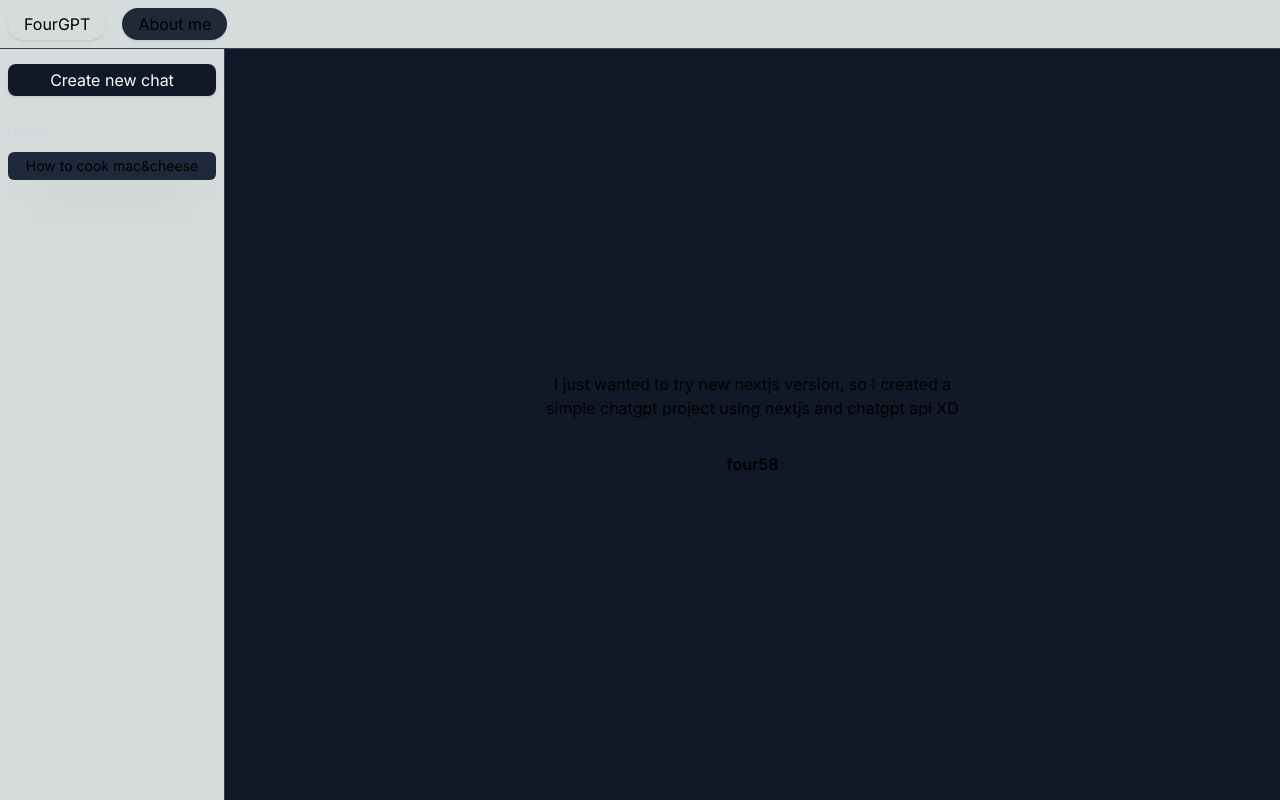
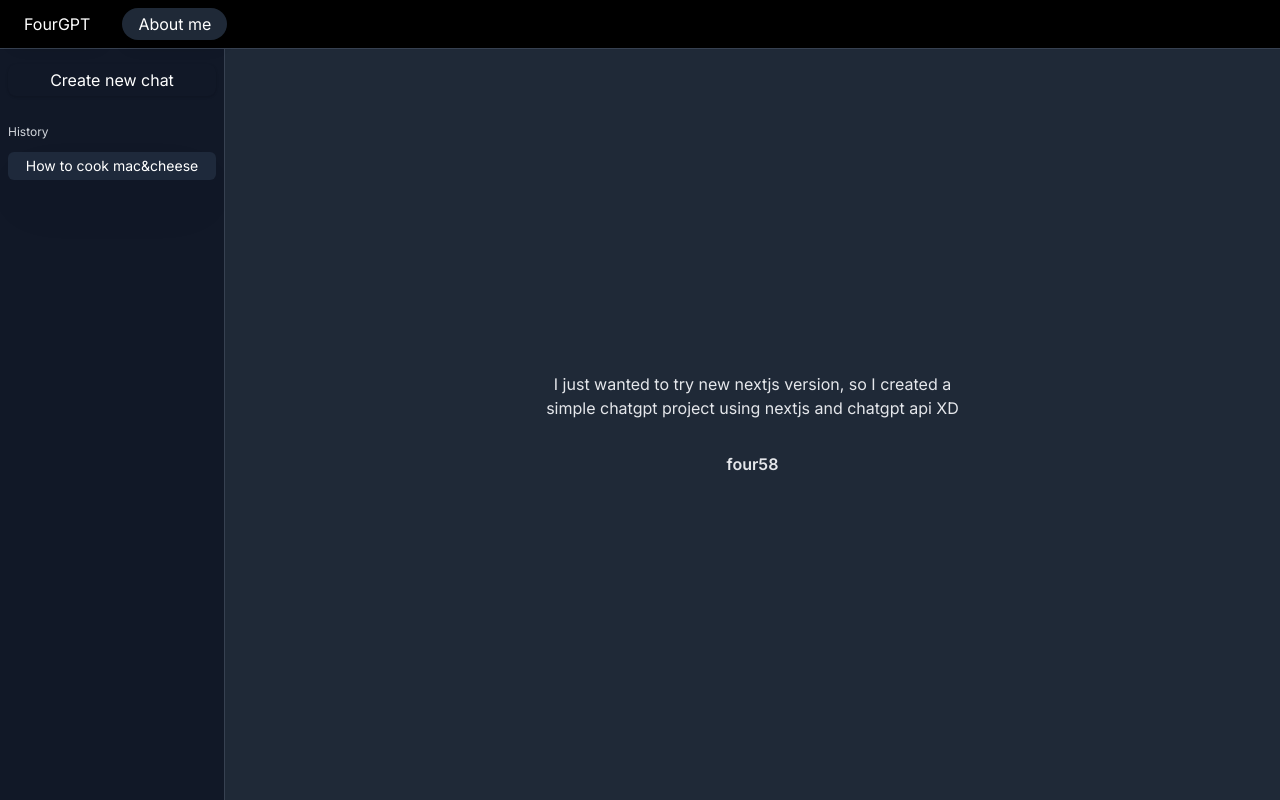
Before and after one commit to Four58/FourGPT, a Next.js app: page /about in a window 1280 px wide. Built offline with nearby package versions, Linux system fonts and the light colour scheme.

Commit message:
fix: fix color issues

```diff
--- a/src/app/about/page.tsx
+++ b/src/app/about/page.tsx
@@ -1,11 +1,11 @@
 const AboutPage = () => {
   return (
     <div className="h-full flex flex-col gap-8 items-center justify-center">
-      <p className="max-w-[420px] text-center">
+      <p className="max-w-[420px] text-center text-gray-200">
         I just wanted to try new nextjs version, so I created a simple chatgpt
         project using nextjs and chatgpt api XD
       </p>
-      <p className="font-semibold">four58</p>
+      <p className="font-semibold text-gray-200">four58</p>
     </div>
   );
 };
--- a/src/app/globals.css
+++ b/src/app/globals.css
@@ -2,7 +2,7 @@
 @tailwind components;
 @tailwind utilities;
 
-:root {
+/* :root {
   --foreground-rgb: 0, 0, 0;
   --background-start-rgb: 214, 219, 220;
   --background-end-rgb: 255, 255, 255;
@@ -30,4 +30,4 @@ body {
   .text-balance {
     text-wrap: balance;
   }
-}
+} */
--- a/src/app/layout.tsx
+++ b/src/app/layout.tsx
@@ -45,7 +45,7 @@ export default function RootLayout({
           <Navbar />
           <div className="flex h-full pt-12">
             <HistoryBar MockHistoryItem={MockHistoryItem} />
-            <div className="h-full w-full bg-gray-900">{children}</div>
+            <div className="h-full w-full bg-gray-800">{children}</div>
           </div>
         </div>
       </body>
--- a/src/components/AIGenerator/ContentSection/Content.tsx
+++ b/src/components/AIGenerator/ContentSection/Content.tsx
@@ -15,13 +15,13 @@ const Content = ({ content }: props) => {
       {content.map((content, index) => (
         <div className="flex flex-col gap-8 pb-8" key={index}>
           <div>
-            <p className="font-semibold">You</p>
+            <p className="font-semibold text-white">You</p>
             <p className="leading-7 font-light whitespace-pre-wrap text-gray-200">
               {content.question}
             </p>
           </div>
           <div>
-            <p className="font-semibold">four58</p>
+            <p className="font-semibold text-white">four58</p>
             <Markdown
               className="leading-7 font-light max-w-xl text-gray-200 prose dark:prose-invert"
               remarkPlugins={[remarkGfm]}
--- a/src/components/NavbarLayout/HistoryBar.tsx
+++ b/src/components/NavbarLayout/HistoryBar.tsx
@@ -13,7 +13,7 @@ type props = {
 const HistoryBar = ({ MockHistoryItem }: props) => {
   const router = useRouter();
   return (
-    <div className="hidden lg:flex flex-col px-2 py-4 border-r-[1px] gap-3 h-full border-gray-700">
+    <div className="hidden bg-gray-900 lg:flex flex-col px-2 py-4 border-r-[1px] gap-3 h-full border-gray-700">
       <CreateButton />
       <p className="text-xs text-gray-300">History</p>
       {MockHistoryItem.map((item) => (
@@ -22,7 +22,7 @@ const HistoryBar = ({ MockHistoryItem }: props) => {
           onClick={() => router.push("/")}
           key={item.url}
         >
-          <p className="text-sm truncate px-2">{item.title}</p>
+          <p className="text-sm text-white truncate px-2">{item.title}</p>
         </div>
       ))}
     </div>
--- a/src/components/NavbarLayout/Navbar.tsx
+++ b/src/components/NavbarLayout/Navbar.tsx
@@ -17,10 +17,10 @@ const Navbar = () => {
   const router = useRouter();
   const pathname = usePathname();
   return (
-    <div className="flex absolute z-20 w-full p-2 gap-4 border-b-[1px] border-gray-700">
+    <div className="flex bg-black absolute z-20 w-full p-2 gap-4 border-b-[1px] border-gray-700">
       {Navigation.map((item, index) => (
         <div
-          className={`px-4 py-1 rounded-3xl shadow hover:bg-gray-600 cursor-pointer ${
+          className={`px-4 py-1 rounded-3xl text-white shadow-lg hover:bg-gray-600 cursor-pointer ${
             pathname === item.url ? "bg-gray-800" : ""
           }`}
           key={index}
```
